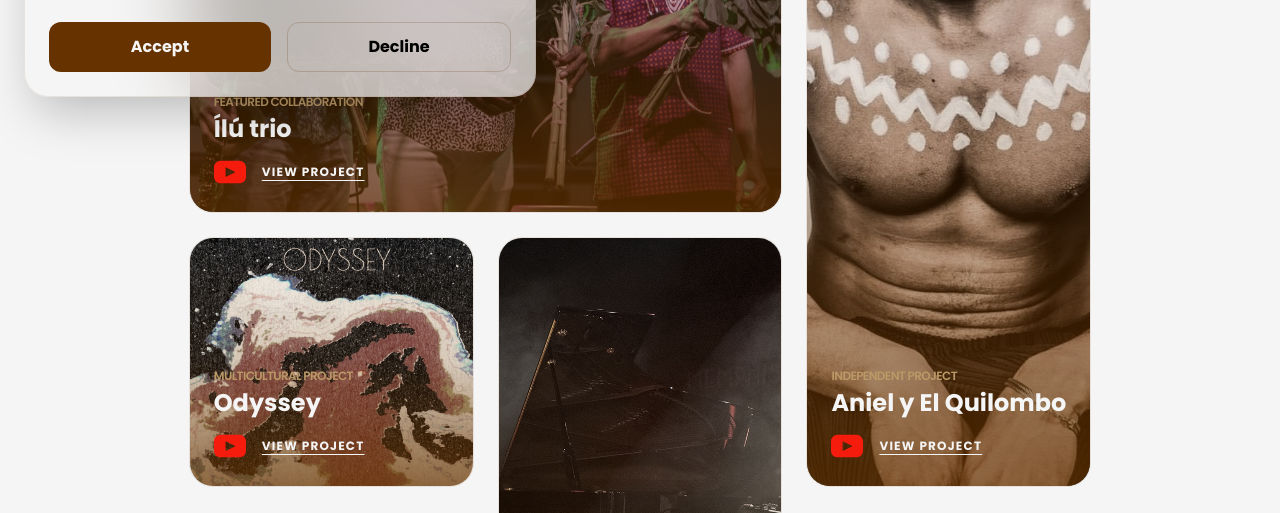
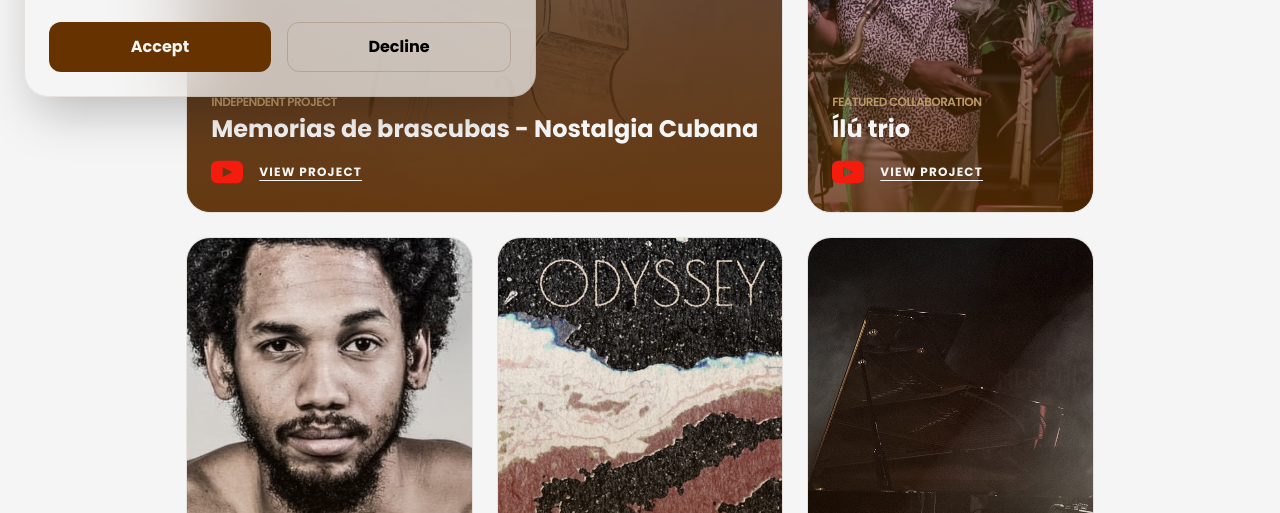
Before and after one commit to anisomegala/aniel_website, a Next.js app: page /projects in a window 1280 px wide. Shown: the part 679-1192 px from the top of the page. Built offline with nearby package versions, Linux system fonts and the light colour scheme; no server answers.

Commit message:
added new project in project page

```diff
--- a/src/pages/projects.js
+++ b/src/pages/projects.js
@@ -20,6 +20,7 @@ import project4 from '../../public/images/projects/Amaro_Freitas_2023_MJF.jpg'
 import project5 from '../../public/images/projects/DaymeArocena.jpg'
 import project6 from '../../public/images/projects/LuedjiLuna.jpg'
 import project7 from '../../public/images/projects/JulitoPadron.jpg'
+import project8 from '../../public/images/profile/aboutImage.jpg'
 
 const FramerImage = motion(Image);
 
@@ -92,12 +93,21 @@ const ProjectsPage = () => {
 
                         {/* Huge Main Piece */}
                         <ProjectCard
+                            type="Independent Project"
+                            title="Memorias de brascubas - Nostalgia Cubana"
+                            img={project8}
+                            link='https://www.youtube.com/watch?v=effh96qKGwM'
+                            youtube="https://www.youtube.com/watch?v=effh96qKGwM    "
+                            className="col-span-8 row-span-2 md:col-span-12"
+                            viewText={t.projects.viewProject}
+                        />
+                        <ProjectCard
                             type="Featured Collaboration"
                             title="Ílú trio"
                             img={project1}
                             link='https://ilu-epk.vercel.app'
                             youtube="https://www.youtube.com/watch?v=mEp4YXsEipo&list=RDmEp4YXsEipo&start_radio=1"
-                            className="col-span-8 row-span-2 md:col-span-12"
+                            className="col-span-4 row-span-2 md:col-span-12"
                             viewText={t.projects.viewProject}
                         />
 
@@ -119,7 +129,7 @@ const ProjectsPage = () => {
                             img={project3}
                             link='https://youtu.be/IVFD-Q6oHCI?si=peRea__BTe2_5Vvc'
                             youtube="https://youtu.be/IVFD-Q6oHCI?si=peRea__BTe2_5Vvc"
-                            className="col-span-4 row-span-1 md:col-span-6"
+                            className="col-span-4 row-span-2 md:col-span-6"
                             viewText={t.projects.viewProject}
                         />
 
```
